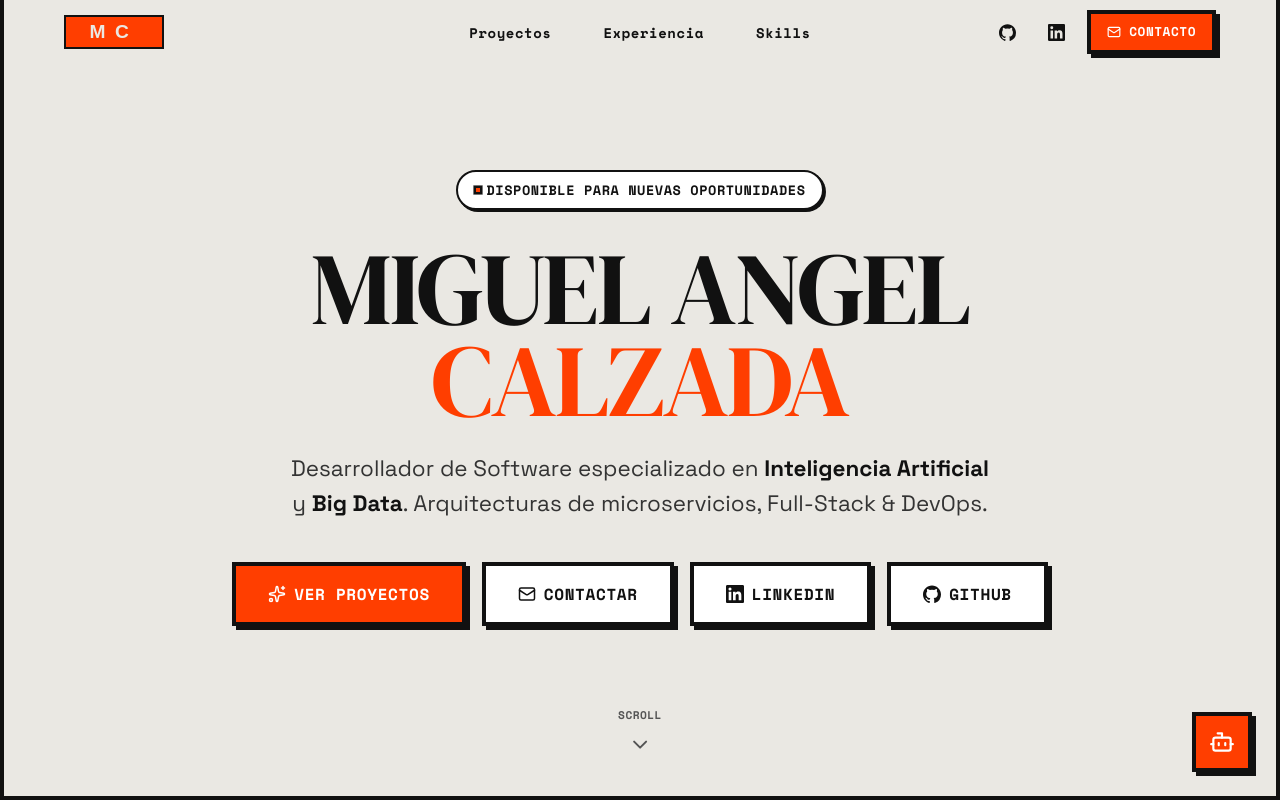
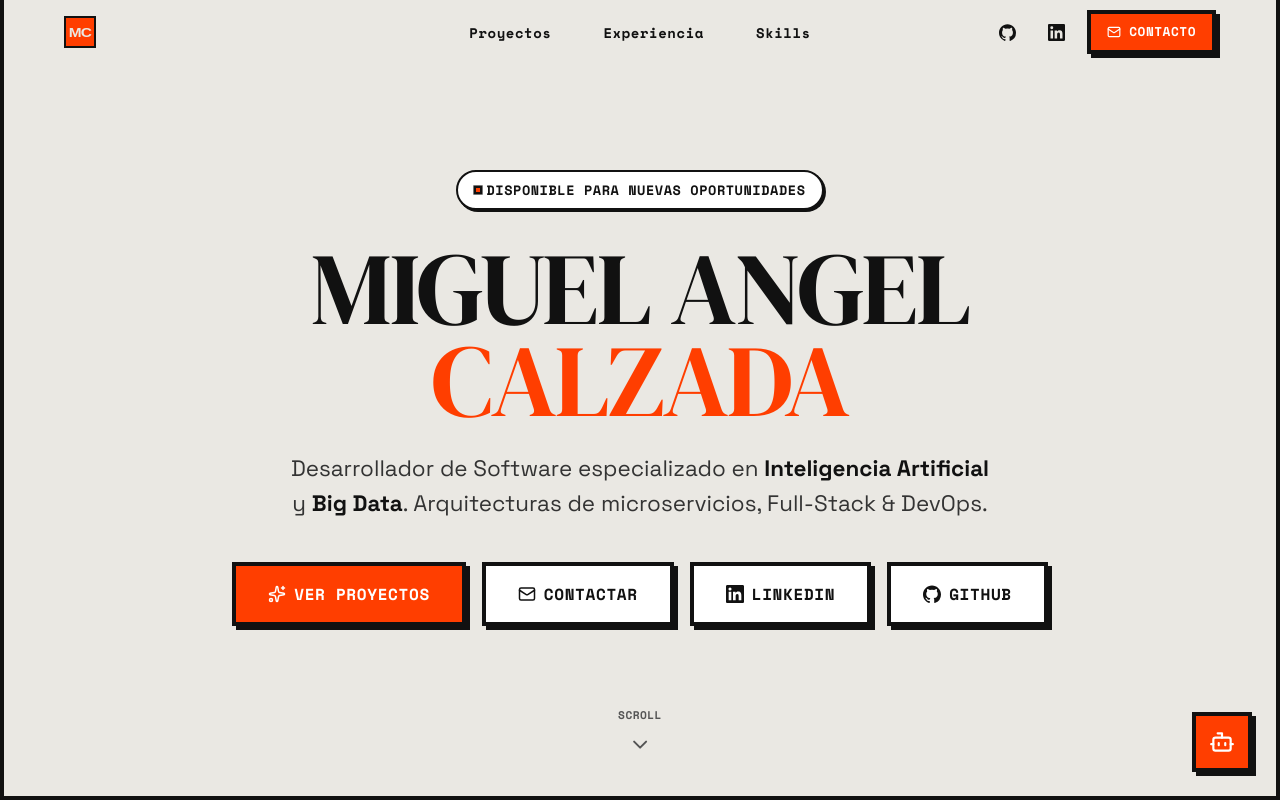
Before and after one commit to miguelcalzada-dev/portfolio-miguelcalzada, a Next.js app: page / in a window 1280 px wide. Shown: the top 800 px of the page. Built offline with nearby package versions, Linux system fonts and the light colour scheme.

Commit message:
fix: mantiene el tamaño del logo y ensancha las letras MC

```diff
--- a/app/page.tsx
+++ b/app/page.tsx
@@ -378,7 +378,7 @@ function Navbar() {
             <img
               src="/mc-logo.svg"
               alt=""
-              width={100}
+              width={32}
               height={32}
               style={{ display: "block", border: "2px solid var(--border-main)" }}
             />
```
Also changed, not shown: public/mc-logo.svg.
